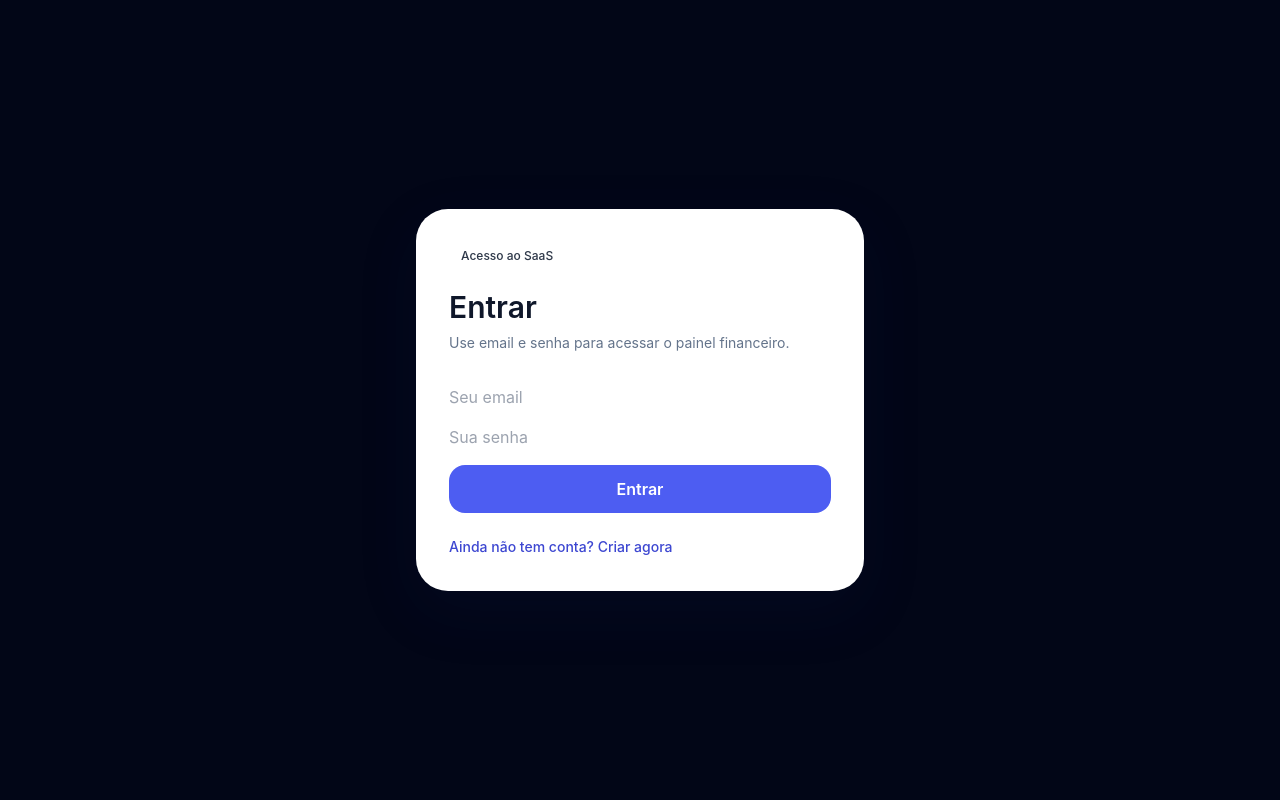
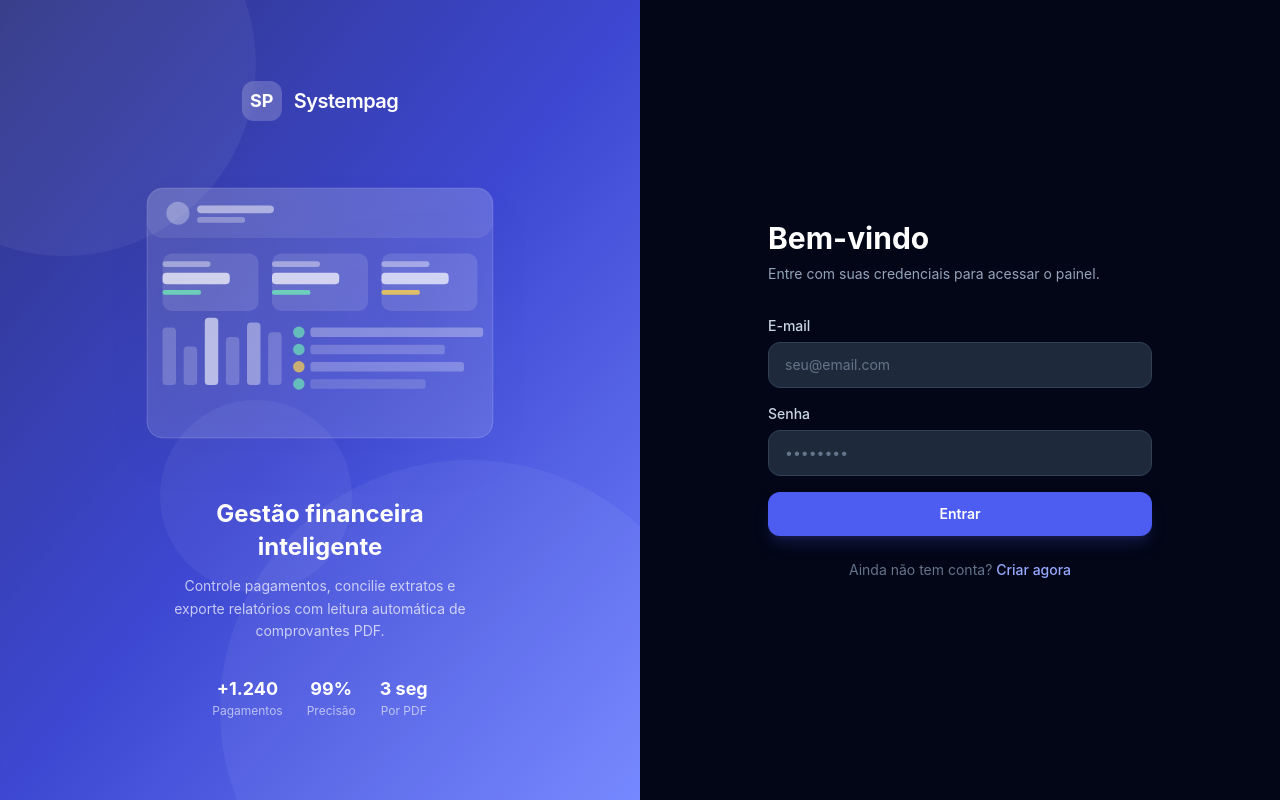
Before and after one commit to financeiroelite01/Systempag, a Next.js app: page /login in a window 1280 px wide. Built offline with nearby package versions, Linux system fonts and the light colour scheme; no server answers.

Commit message:
Update page.tsx

```diff
--- a/app/login/page.tsx
+++ b/app/login/page.tsx
@@ -41,33 +41,194 @@ export default function LoginPage() {
   }
 
   return (
-    <main className="flex min-h-screen items-center justify-center bg-slate-950 px-6 py-12">
-      <div className="w-full max-w-md rounded-[32px] border border-white/10 bg-white p-8 shadow-soft">
-        <span className="badge">Acesso ao SaaS</span>
-        <h1 className="mt-5 text-3xl font-semibold text-slate-900">{mode === 'login' ? 'Entrar' : 'Criar conta'}</h1>
-        <p className="mt-2 text-sm text-slate-500">Use email e senha para acessar o painel financeiro.</p>
+    <main className="flex min-h-screen">
 
-        <form onSubmit={handleSubmit} className="mt-8 space-y-4">
-          <input type="email" placeholder="Seu email" value={email} onChange={(e) => setEmail(e.target.value)} required className="w-full" />
-          <input type="password" placeholder="Sua senha" value={password} onChange={(e) => setPassword(e.target.value)} required className="w-full" />
+      {/* ── Lado esquerdo: gradiente + ilustração ── */}
+      <div className="relative hidden lg:flex lg:w-1/2 flex-col items-center justify-center overflow-hidden bg-gradient-to-br from-brand-900 via-brand-700 to-brand-500 px-12 text-white">
+
+        {/* Círculos decorativos de fundo */}
+        <div className="absolute -top-32 -left-32 h-96 w-96 rounded-full bg-white/5" />
+        <div className="absolute -bottom-40 -right-20 h-[500px] w-[500px] rounded-full bg-white/5" />
+        <div className="absolute top-1/2 left-1/4 h-48 w-48 rounded-full bg-white/5" />
+
+        {/* Logo */}
+        <div className="relative z-10 mb-12 flex items-center gap-3">
+          <div className="flex h-10 w-10 items-center justify-center rounded-xl bg-white/20 backdrop-blur-sm">
+            <span className="text-lg font-bold">SP</span>
+          </div>
+          <span className="text-xl font-semibold tracking-tight">Systempag</span>
+        </div>
+
+        {/* Ilustração SVG — dashboard financeiro */}
+        <div className="relative z-10 w-full max-w-sm">
+          <svg viewBox="0 0 400 300" fill="none" xmlns="http://www.w3.org/2000/svg" className="w-full drop-shadow-2xl">
+            {/* Card principal */}
+            <rect x="20" y="20" width="360" height="260" rx="16" fill="white" fillOpacity="0.12"/>
+            <rect x="20" y="20" width="360" height="260" rx="16" stroke="white" strokeOpacity="0.2" strokeWidth="1"/>
+
+            {/* Header do card */}
+            <rect x="20" y="20" width="360" height="52" rx="16" fill="white" fillOpacity="0.08"/>
+            <circle cx="52" cy="46" r="12" fill="white" fillOpacity="0.3"/>
+            <rect x="72" y="38" width="80" height="8" rx="4" fill="white" fillOpacity="0.5"/>
+            <rect x="72" y="50" width="50" height="6" rx="3" fill="white" fillOpacity="0.3"/>
+
+            {/* Cards de métricas */}
+            <rect x="36" y="88" width="100" height="60" rx="10" fill="white" fillOpacity="0.12"/>
+            <rect x="36" y="96" width="50" height="6" rx="3" fill="white" fillOpacity="0.4"/>
+            <rect x="36" y="108" width="70" height="12" rx="4" fill="white" fillOpacity="0.7"/>
+            <rect x="36" y="126" width="40" height="5" rx="2" fill="#6ee7b7" fillOpacity="0.8"/>
+
+            <rect x="150" y="88" width="100" height="60" rx="10" fill="white" fillOpacity="0.12"/>
+            <rect x="150" y="96" width="50" height="6" rx="3" fill="white" fillOpacity="0.4"/>
+            <rect x="150" y="108" width="70" height="12" rx="4" fill="white" fillOpacity="0.7"/>
+            <rect x="150" y="126" width="40" height="5" rx="2" fill="#6ee7b7" fillOpacity="0.8"/>
+
+            <rect x="264" y="88" width="100" height="60" rx="10" fill="white" fillOpacity="0.12"/>
+            <rect x="264" y="96" width="50" height="6" rx="3" fill="white" fillOpacity="0.4"/>
+            <rect x="264" y="108" width="70" height="12" rx="4" fill="white" fillOpacity="0.7"/>
+            <rect x="264" y="126" width="40" height="5" rx="2" fill="#fcd34d" fillOpacity="0.8"/>
+
+            {/* Gráfico de barras */}
+            <rect x="36" y="165" width="14" height="60" rx="4" fill="white" fillOpacity="0.2"/>
+            <rect x="58" y="185" width="14" height="40" rx="4" fill="white" fillOpacity="0.2"/>
+            <rect x="80" y="155" width="14" height="70" rx="4" fill="white" fillOpacity="0.6"/>
+            <rect x="102" y="175" width="14" height="50" rx="4" fill="white" fillOpacity="0.2"/>
+            <rect x="124" y="160" width="14" height="65" rx="4" fill="white" fillOpacity="0.4"/>
+            <rect x="146" y="170" width="14" height="55" rx="4" fill="white" fillOpacity="0.2"/>
+
+            {/* Lista de itens */}
+            <rect x="190" y="165" width="180" height="10" rx="3" fill="white" fillOpacity="0.3"/>
+            <rect x="190" y="183" width="140" height="10" rx="3" fill="white" fillOpacity="0.2"/>
+            <rect x="190" y="201" width="160" height="10" rx="3" fill="white" fillOpacity="0.25"/>
+            <rect x="190" y="219" width="120" height="10" rx="3" fill="white" fillOpacity="0.15"/>
+
+            {/* Checkmarks */}
+            <circle cx="178" cy="170" r="6" fill="#6ee7b7" fillOpacity="0.7"/>
+            <circle cx="178" cy="188" r="6" fill="#6ee7b7" fillOpacity="0.7"/>
+            <circle cx="178" cy="206" r="6" fill="#fcd34d" fillOpacity="0.7"/>
+            <circle cx="178" cy="224" r="6" fill="#6ee7b7" fillOpacity="0.7"/>
+          </svg>
+        </div>
+
+        {/* Textos */}
+        <div className="relative z-10 mt-10 text-center">
+          <h2 className="text-2xl font-bold leading-snug">
+            Gestão financeira<br/>inteligente
+          </h2>
+          <p className="mt-3 text-sm text-white/70 leading-relaxed max-w-xs">
+            Controle pagamentos, concilie extratos e exporte relatórios com leitura automática de comprovantes PDF.
+          </p>
+        </div>
+
+        {/* Indicadores */}
+        <div className="relative z-10 mt-8 flex gap-6 text-center">
+          {[
+            { value: '+1.240', label: 'Pagamentos' },
+            { value: '99%', label: 'Precisão' },
+            { value: '3 seg', label: 'Por PDF' },
+          ].map(stat => (
+            <div key={stat.label}>
+              <p className="text-lg font-bold">{stat.value}</p>
+              <p className="text-xs text-white/60">{stat.label}</p>
+            </div>
+          ))}
+        </div>
+      </div>
+
+      {/* ── Lado direito: formulário ── */}
+      <div className="flex w-full lg:w-1/2 flex-col items-center justify-center bg-slate-950 px-8 py-12">
+
+        {/* Logo mobile */}
+        <div className="mb-8 flex items-center gap-3 lg:hidden">
+          <div className="flex h-9 w-9 items-center justify-center rounded-xl bg-brand-600">
+            <span className="text-sm font-bold text-white">SP</span>
+          </div>
+          <span className="text-lg font-semibold text-white">Systempag</span>
+        </div>
+
+        <div className="w-full max-w-sm">
+          {/* Título */}
+          <div className="mb-8">
+            <h1 className="text-3xl font-bold text-white">
+              {mode === 'login' ? 'Bem-vindo' : 'Criar conta'}
+            </h1>
+            <p className="mt-2 text-sm text-slate-400">
+              {mode === 'login'
+                ? 'Entre com suas credenciais para acessar o painel.'
+                : 'Preencha os dados para criar sua conta.'}
+            </p>
+          </div>
+
+          {/* Formulário */}
+          <form onSubmit={handleSubmit} className="space-y-4">
+            <div>
+              <label className="mb-1.5 block text-sm font-medium text-slate-300">
+                E-mail
+              </label>
+              <input
+                type="email"
+                placeholder="seu@email.com"
+                value={email}
+                onChange={e => setEmail(e.target.value)}
+                required
+                className="w-full rounded-xl border border-slate-700 bg-slate-800 px-4 py-3 text-sm text-white placeholder:text-slate-500 focus:border-brand-500 focus:outline-none focus:ring-2 focus:ring-brand-500/30 transition-all"
+              />
+            </div>
+
+            <div>
+              <label className="mb-1.5 block text-sm font-medium text-slate-300">
+                Senha
+              </label>
+              <input
+                type="password"
+                placeholder="••••••••"
+                value={password}
+                onChange={e => setPassword(e.target.value)}
+                required
+                className="w-full rounded-xl border border-slate-700 bg-slate-800 px-4 py-3 text-sm text-white placeholder:text-slate-500 focus:border-brand-500 focus:outline-none focus:ring-2 focus:ring-brand-500/30 transition-all"
+              />
+            </div>
+
+            {/* Mensagem de erro/sucesso */}
+            {message && (
+              <div className={`rounded-xl px-4 py-3 text-sm ${
+                message.toLowerCase().includes('criada') || message.toLowerCase().includes('confirme')
+                  ? 'bg-emerald-900/40 text-emerald-400 border border-emerald-800'
+                  : 'bg-red-900/40 text-red-400 border border-red-800'
+              }`}>
+                {message}
+              </div>
+            )}
+
             <button
               type="submit"
               disabled={loading}
-            className="w-full rounded-2xl bg-brand-600 px-4 py-3 font-semibold text-white hover:bg-brand-500 disabled:opacity-70"
+              className="w-full rounded-xl bg-brand-600 px-4 py-3 text-sm font-semibold text-white shadow-lg shadow-brand-900/40 hover:bg-brand-500 active:scale-95 disabled:opacity-60 transition-all duration-200"
             >
-            {loading ? 'Processando...' : mode === 'login' ? 'Entrar' : 'Criar conta'}
+              {loading ? (
+                <span className="flex items-center justify-center gap-2">
+                  <svg className="h-4 w-4 animate-spin" viewBox="0 0 24 24" fill="none">
+                    <circle className="opacity-25" cx="12" cy="12" r="10" stroke="currentColor" strokeWidth="4"/>
+                    <path className="opacity-75" fill="currentColor" d="M4 12a8 8 0 018-8v8z"/>
+                  </svg>
+                  Processando...
+                </span>
+              ) : mode === 'login' ? 'Entrar' : 'Criar conta'}
             </button>
           </form>
 
-        {message ? <p className="mt-4 text-sm text-slate-600">{message}</p> : null}
-
+          {/* Alternância login/signup */}
+          <p className="mt-6 text-center text-sm text-slate-500">
+            {mode === 'login' ? 'Ainda não tem conta?' : 'Já tem conta?'}{' '}
             <button
               type="button"
-          onClick={() => setMode(mode === 'login' ? 'signup' : 'login')}
-          className="mt-6 text-sm font-medium text-brand-700"
+              onClick={() => { setMode(mode === 'login' ? 'signup' : 'login'); setMessage(''); }}
+              className="font-medium text-brand-400 hover:text-brand-300 transition-colors"
             >
-          {mode === 'login' ? 'Ainda não tem conta? Criar agora' : 'Já tem conta? Fazer login'}
+              {mode === 'login' ? 'Criar agora' : 'Fazer login'}
             </button>
+          </p>
+        </div>
       </div>
     </main>
   );
```
Lines whose indentation alone changed are shown as unchanged.
